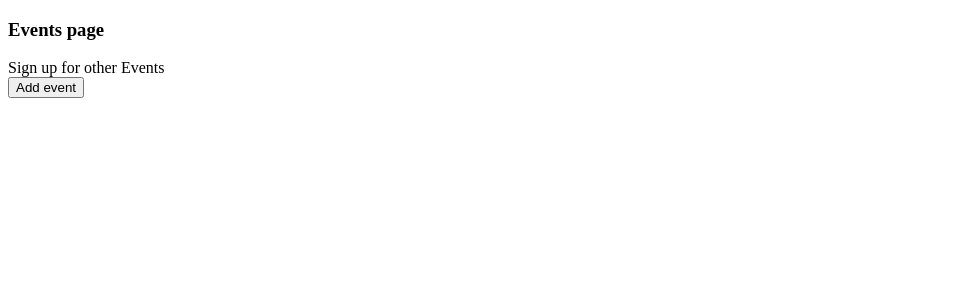
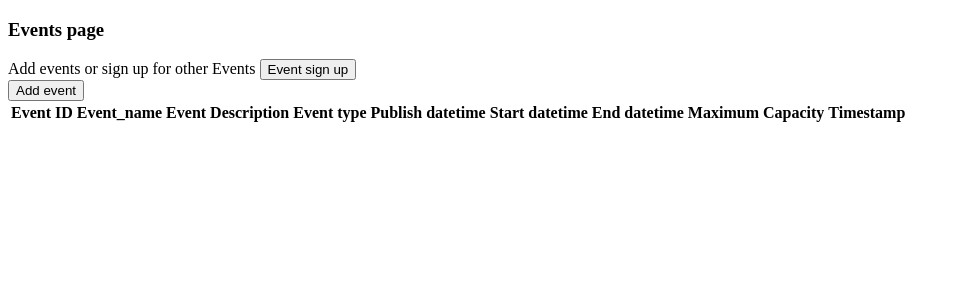
Before and after one commit to bwhelan212/academic-event-management-company, a PHP site: page /event-page.php?email=1 in a window 1280 px wide. Shown: the top 300 px of the page, without its empty margins (0-960 px from the left). Run offline with PHP 8.4, Linux system fonts and the light colour scheme; data comes from the database, SQL or seed files in the repository; tables that the repository leaves empty or names only in its code hold one stand-in row (values such as "Sample post"); lists and menus that the app fills with data are empty.

Commit message:
when a user logs in, their events are listed and they sign up for more or add event

```diff
--- a/event-page.php
+++ b/event-page.php
@@ -1,3 +1,55 @@
+<?php
+/*
+echo $_SERVER['SERVER_NAME'] ."<br>";
+echo $_SERVER['REMOTE_ADDR'] . "<br>";
+echo $_SERVER['HTTP_HOST'] . "<br>";
+*/
+error_reporting(E_ALL);
+ini_set('display_errors', 1);
+
+
+if(!isset($_GET['email'])) {
+    header("location:index.php");
+}
+$email = $_GET['email'];
+
+
+//configuration
+define("DB_SERVER", "localhost");
+define("DB_USERNAME", "root");
+define("DB_PASSWORD", "");
+define("DB_NAME", "AEM2");
+
+//database connection
+$db = mysqli_connect(DB_SERVER, DB_USERNAME, DB_PASSWORD, DB_NAME);
+
+if(!$db) {
+    die ("Failed to connect to MySQL: " . mysqli_connect_error());
+}
+
+
+//query to select all columns from event_details table and unique rows
+$sql = "SELECT DISTINCT ED.* ";
+$sql .= "FROM EVENT_DETAILS ED ";
+$sql .= "LEFT JOIN ORGANIZES O ON ED.Event_ID = O.Event_ID ";
+$sql .= "LEFT JOIN USER_DETAILS UDO ON O.User_ID = UDO.User_ID ";
+$sql .= "LEFT JOIN ATTENDS A ON ED.Event_ID = A.Event_ID ";
+$sql .= "LEFT JOIN USER_DETAILS UDA ON A.User_ID = UDA.User_ID ";
+$sql .= "WHERE (UDO.Email = 'bjoe99@gmail.com' OR UDA.Email = 'bjoe99@gmail.com') ";
+
+//execute query
+$result = mysqli_query($db, $sql);
+
+//validate query
+if (!$result) {
+    exit("Database query failed.");
+}
+
+//display query
+?>
+
+
+
 <!DOCTYPE html>
 <html lang="en">
 <head>
@@ -8,10 +60,45 @@
 <body>
     <h3>Events page</h3>
     <div>
-        Sign up for other Events
+        Add events or sign up for other Events
+        <a href="event-signup.php"><button>Event sign up</button></a>
     </div>
+    <a href="add-event.php"><button>Add event</button></a>
+        <table>
 
-    <a href="add-event.php"><button>Add event</button></a>
+            <tr>
+                <th>Event ID</th>
+                <th>Event_name</th>
+                <th>Event Description</th>
+                <th>Event type</th>
+                <th>Publish datetime</th>
+                <th>Start datetime</th>
+                <th>End datetime</th>
+                <th>Maximum Capacity</th>
+                <th>Timestamp</th>
+            </tr>
+            <?php // loop through tasks
+            while ($event = mysqli_fetch_assoc($result)) { ?>
+                <tr>
+                    <td><?php echo $event['Event_ID']; ?></td>
+                    <td><?php echo $event['Event_name']; ?></td>
+                    <td><?php echo $event['Event_description']; ?></td>
+                    <td><?php echo $event['Event_type']; ?></td>
+                    <td><?php echo $event['Publish_datetime']; ?></td>
+                    <td><?php echo $event['Start_datetime']; ?></td>
+                    <td><?php echo $event['End_datetime']; ?></td>
+                    <td><?php echo $event['Maximum_capacity']; ?></td>
+                    <td><?php echo $event['Last_timestamp_event']; ?></td>
+                </tr>
+            <?php } // end loop ?>
+        </table>
 
 </body>
 </html>
+
+<?php
+//free memeory
+mysqli_free_result($result);
+//close connection
+mysqli_close($db);
+?>
```
